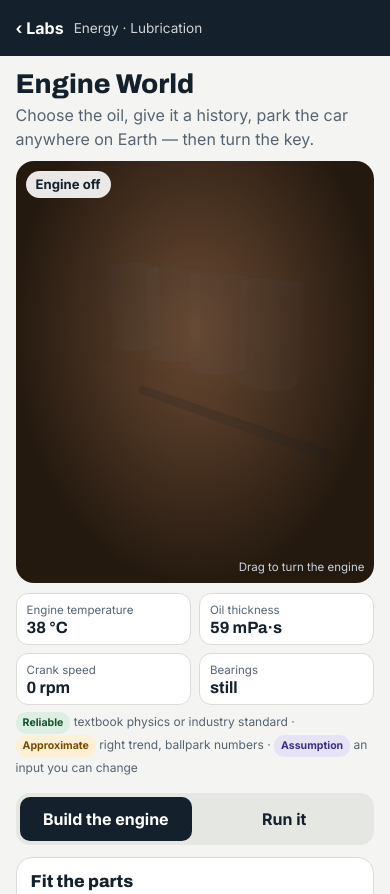
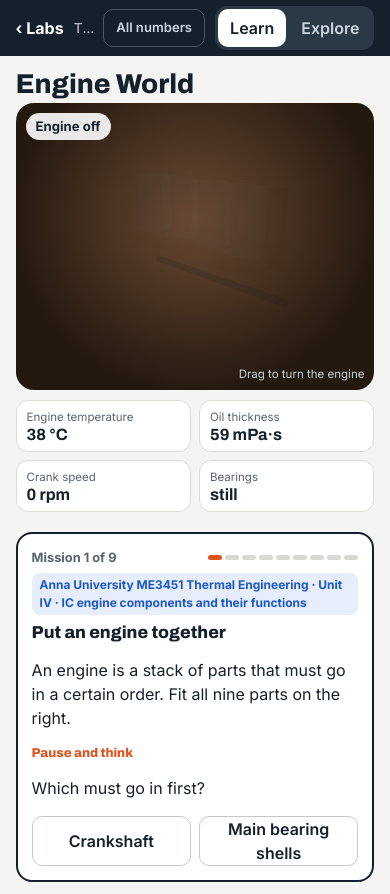
Before and after one commit to premsethutmc/openpath-labs, a plain HTML site: page engine-world/index.html in a window 390 px wide. Shown: the top 894 px of the page. Drawn offline with Linux system fonts and the light colour scheme; animation ran at ten frames a second.

Commit message:
Engine World: Learn mode with nine syllabus-linked missions
- Guided path (default): each mission shows only its panels, asks a
  prediction answered by the simulation, explains, then sets a task
- Simpler screens: key numbers only in Learn mode, 'All numbers' toggle,
  shorter 3D view on phones
- Missions and panels tagged to Anna University R2021 ME3451 Thermal
  Engineering (Units IV and V); mapping documented

Co-Authored-By: Claude Opus 5.5 <noreply@anthropic.com>
Claude-Session: https://claude.ai/code/session_014AeEbTn1XrAyzgCrrNZCqE

```diff
--- a/engine-world/index.html
+++ b/engine-world/index.html
@@ -11,7 +11,12 @@
 <body data-climate="mild">
 <header class="bar">
   <a class="back" href="../index.html">‹ Labs</a>
-  <span class="crumb">Energy · Lubrication</span>
+  <span class="crumb">Thermal engineering</span>
+  <button type="button" id="numbers" class="numbers" aria-pressed="false">All numbers</button>
+  <div class="mode" role="radiogroup" aria-label="Mode">
+    <button type="button" role="radio" data-mode="learn" aria-checked="true">Learn</button>
+    <button type="button" role="radio" data-mode="explore" aria-checked="false">Explore</button>
+  </div>
 </header>
 
 <main>
@@ -39,6 +44,7 @@
   </section>
 
   <section class="side">
+    <div class="card mission" id="mission" aria-live="polite"></div>
     <div class="tabs" role="tablist" aria-label="Mode">
       <button type="button" role="tab" id="tab-build" aria-selected="true" aria-controls="build-panel">Build the engine</button>
       <button type="button" role="tab" id="tab-run" aria-selected="false" aria-controls="run-panel">Run it</button>
@@ -65,7 +71,7 @@
       <p class="note" id="oil-note"></p>
     </div>
 
-    <div class="card step">
+    <div class="card step" id="s-history">
       <h2><span class="n">2</span> Its history</h2>
       <div class="chips" id="history" role="radiogroup" aria-label="Oil history">
         <button type="button" role="radio" data-history="fresh" aria-checked="true">Fresh oil</button>
@@ -77,7 +83,7 @@
       </label>
     </div>
 
-    <div class="card step">
+    <div class="card step" id="s-park">
       <h2><span class="n">3</span> Where it is parked</h2>
       <div class="chips" id="places" role="radiogroup" aria-label="Place"></div>
       <label class="range">Parked for <output id="hours-out"></output><input id="hours" type="range" min="0" max="96" step="1" value="96"></label>
@@ -86,7 +92,7 @@
       <p class="note" id="coolant-note"></p>
     </div>
 
-    <div class="card step key-step">
+    <div class="card step key-step" id="s-key">
       <h2><span class="n">4</span> Turn the key</h2>
       <div id="predict"></div>
       <div class="row"><button type="button" class="primary" id="key">Turn the key</button></div>
@@ -97,7 +103,7 @@
       </div>
     </div>
 
-    <div class="card step">
+    <div class="card step" id="s-drive">
       <h2><span class="n">5</span> Drive</h2>
       <label class="range">Engine speed <output id="rpm-out"></output><input id="rpm" type="range" min="1000" max="7500" step="100" value="3000"></label>
       <label class="range">Accelerator <output id="thr-out"></output><input id="thr" type="range" min="0" max="100" step="5" value="60"></label>
--- /dev/null
+++ b/engine-world/missions.mjs
@@ -0,0 +1,90 @@
+// Guided missions through Engine World, mapped to the Anna University R2021 syllabus ME3451 Thermal Engineering.
+// Every prediction's correct answer is computed by the simulation at the moment it is asked — never hard-coded.
+
+export const COURSE = 'Anna University ME3451 Thermal Engineering';
+
+export function makeMissions(api) {
+  const { S, set, model } = api;
+  return [
+    {
+      id: 'build', unit: 'Unit IV · IC engine components and their functions', title: 'Put an engine together',
+      intro: 'An engine is a stack of parts that must go in a certain order. Fit all nine parts on the right.',
+      show: ['build-panel'], tab: 'build',
+      predict: { q: 'Which must go in first?', options: ['Crankshaft', 'Main bearing shells'], answer: () => (model.fitFirst('crank') ? 'Crankshaft' : 'Main bearing shells') },
+      explain: 'The crankshaft never touches the block directly: it runs on thin shells with an oil film between. Wrong order? The build tells you why.',
+      task: 'Fit all nine parts (or press “Skip: use a ready-built engine”).', done: () => model.complete(),
+    },
+    {
+      id: 'pv', unit: 'Unit IV · Ideal and actual p-v diagrams', title: 'Read the pressure–volume loop',
+      intro: 'Each cycle the gas is squeezed, burned and expands. The area inside the p–V loop is the work done per cycle.',
+      show: ['s-drive'], setup: () => { set('rpm', 3000); set('thr', 0.3); },
+      predict: { q: 'Push the accelerator from 30 % to 100 %. Will the loop get bigger or smaller?', options: ['Bigger', 'Smaller'],
+        answer: () => (model.work({ thr: 1 }) > model.work({ thr: 0.3 }) ? 'Bigger' : 'Smaller') },
+      explain: 'More throttle lets more air in, so more fuel burns: higher pressures, a fatter loop, more work. At part throttle the engine also pays to suck air past the closed throttle (pumping loss).',
+      task: 'Move the accelerator and watch the loop and the torque change.', after: () => set('thr', 1),
+    },
+    {
+      id: 'valves', unit: 'Unit IV · Valve timing diagrams', title: 'Valve timing decides where the engine is strong',
+      intro: 'When the valves open and close, and how far, controls how well the cylinders fill at each speed.',
+      show: ['s-breathe'], setup: () => { model.cam('economy'); set('rpm', 1500); set('thr', 1); },
+      predict: { q: 'At 1500 rpm, which camshaft pulls harder: Economy or Sport?', options: ['Economy', 'Sport'],
+        answer: () => (model.torqueWithCam('economy', 1500) > model.torqueWithCam('sport', 1500) ? 'Economy' : 'Sport') },
+      explain: 'A sport cam keeps the inlet open long after bottom dead centre. At low speed the rising piston pushes some charge back out; at high speed the moving air keeps flowing in. Mild cams win low down, wild cams win at the top.',
+      task: 'Switch between Economy, Stock and Sport and compare the dyno curves (the previous one is dashed).',
+    },
+    {
+      id: 'mixture', unit: 'Unit IV · Air–fuel ratio: lean and rich mixtures', title: 'Rich for power, lean for economy',
+      intro: 'λ = 1 means exactly enough air to burn all the fuel (14.7 kg of air per kg of petrol).',
+      show: ['s-burn'], setup: () => { set('rpm', 3000); set('thr', 1); set('lam', 1); },
+      predict: { q: 'Which uses less fuel for each kWh of work: a lean mixture (λ 1.15) or a rich one (λ 0.88)?', options: ['Lean', 'Rich'],
+        answer: () => (model.bsfc({ lam: 1.15 }) < model.bsfc({ lam: 0.88 }) ? 'Lean' : 'Rich') },
+      explain: 'Rich: extra fuel that cannot find oxygen, but a cooler, faster burn gives slightly more power. Lean: every drop of fuel burns, so economy is best — until the flame struggles and misfires. Engines with catalysts run near λ = 1.',
+      task: 'Slide the mixture and watch power, fuel per kWh and the exhaust bars.', after: () => set('lam', 1),
+    },
+    {
+      id: 'knock', unit: 'Unit IV · Knocking: phenomena and control', title: 'Knock — and how engines avoid it',
+      intro: 'Firing the spark earlier gives the flame more time — up to a point. Then the unburned gas ahead of the flame explodes on its own.',
+      show: ['s-burn'], setup: () => { set('rpm', 2000); set('thr', 1); model.fuel(91); model.ecu(false); set('adv', 40); },
+      predict: { q: 'Regular fuel (RON 91), spark at 40° before top dead centre, full throttle at 2000 rpm. Will it knock?', options: ['Yes', 'No'],
+        answer: () => (model.knocks() ? 'Yes' : 'No') },
+      explain: 'Knock is controlled three ways: retard the spark (the engine computer does this using a knock sensor), use higher-octane fuel, or lower the compression ratio.',
+      task: 'Switch to “Engine computer + knock sensor”, then try Racing fuel and see how far the spark can advance.', after: () => model.ecu(true),
+    },
+    {
+      id: 'lube', unit: 'Unit V · Lubrication systems', title: 'A cold start in Alaska',
+      intro: 'Oil thickens enormously as it cools. The starter and the oil pump both have to fight it.',
+      show: ['s-oil', 's-park', 's-key'], setup: () => { model.oil('5W-30'); model.place('alaska'); set('hours', 96); },
+      predict: { q: 'Fresh 5W-30, four days parked in Alaska (−35 °C). Will the engine start?', options: ['Yes', 'No'],
+        answer: () => (model.starts() ? 'Yes' : 'No') },
+      explain: 'The “5W” rating promises cranking down to about −30 °C. Below that, the oil is too thick for a cold battery. 0W-20 is rated to −35 °C.',
+      task: 'Turn the key. Then try 0W-20, and 20W-50.',
+    },
+    {
+      id: 'cooling', unit: 'Unit V · Cooling systems', title: 'Antifreeze',
+      intro: 'Coolant is water mixed with antifreeze (ethylene glycol). Pure water freezes at 0 °C and expands about 9 % — enough to crack an engine block.',
+      show: ['s-park'], setup: () => { model.place('alaska'); set('gly', 30); },
+      predict: { q: 'Coolant with 30 % antifreeze, parked in Alaska at −35 °C. Will it freeze?', options: ['Yes', 'No'],
+        answer: () => (model.frozen() ? 'Yes' : 'No') },
+      explain: 'A 30 % mix only protects to about −16 °C. A 50 % mix protects to about −37 °C; more than 60 % gets worse again.',
+      task: 'Move the antifreeze slider until the coolant is safe.', after: () => set('gly', 50),
+    },
+    {
+      id: 'turbo', unit: 'Unit V · Supercharging and turbocharging', title: 'Forcing more air in',
+      intro: 'A turbocharger uses exhaust energy to compress the intake air, so more air — and more fuel — fits into each cylinder.',
+      show: ['s-burn'], setup: () => { model.place('chennai'); set('rpm', 5000); set('thr', 1); set('boost', 0); model.ecu(true); },
+      predict: { q: 'Add 0.8 bar of boost with no intercooler. What happens to the temperature of the air entering the cylinders?', options: ['Hotter', 'Same', 'Colder'],
+        answer: () => { const d = model.airTemp({ boost: 0.8, ic: 'none' }) - model.airTemp({ boost: 0 }); return d > 2 ? 'Hotter' : d < -2 ? 'Colder' : 'Same'; } },
+      explain: 'Compressing air heats it (the same reason a bicycle pump gets warm). Hot air is less dense and knocks sooner, so turbo engines use an intercooler.',
+      task: 'Set boost to 0.8 bar, then compare intercooler None / Basic / Large.',
+    },
+    {
+      id: 'bench', unit: 'Unit V · Performance parameters and testing', title: 'The test bench',
+      intro: 'Engines are measured on a dynamometer. Here a high-fidelity model of a real 1.2 L Maruti Suzuki engine runs the test.',
+      show: ['s-breathe'], setup: () => { model.cam('stock'); set('rpm', 4500); set('thr', 1); },
+      predict: { q: 'The maker publishes this engine’s maximum torque at 4500 rpm. Which is closest?', options: ['95 N·m', '113 N·m', '135 N·m'],
+        answer: () => { const t = model.published(); return ['95 N·m', '113 N·m', '135 N·m'].reduce((a, b) => (Math.abs(parseFloat(b) - t) < Math.abs(parseFloat(a) - t) ? b : a)); } },
+      explain: 'Torque × speed = power. The test bench simulates pressure waves in every pipe; its result is checked against the maker’s figures.',
+      task: 'Press “Run the test bench at this speed” and look at the pressure waves in the cylinder and inlet pipe.',
+    },
+  ];
+}
--- a/engine-world/world.css
+++ b/engine-world/world.css
@@ -12,7 +12,7 @@ button:focus-visible,a:focus-visible,input:focus-visible,select:focus-visible,su
 button:disabled{opacity:.5;cursor:default}
 .bar{display:flex;align-items:center;gap:10px;padding:6px max(4vw,12px);background:var(--ink);color:#fff;min-height:52px}
 .back{color:#fff;text-decoration:none;font-weight:700;min-height:44px;display:flex;align-items:center}
-.crumb{font-size:.85rem;opacity:.8}
+.crumb{flex:1;font-size:.85rem;opacity:.8;white-space:nowrap;overflow:hidden;text-overflow:ellipsis}
 main{display:grid;gap:14px;padding:12px max(4vw,12px) 40px;max-width:1240px;margin:auto}
 @media(min-width:920px){main{grid-template-columns:minmax(0,1.3fr) minmax(0,1fr);align-items:start}.stage{position:sticky;top:12px}}
 h1{font:800 clamp(1.7rem,4vw,2.5rem)/1.05 Archivo,sans-serif;margin:2px 0 4px}
@@ -100,3 +100,22 @@ h3.sub{font-size:.85rem;margin:12px 0 6px;color:var(--muted)}
 .bench{margin-top:14px;padding-top:6px;border-top:1px dashed #d9ddd6}
 .ref{stroke:#2f8f4e;stroke-width:2.2}.mine{stroke:#7a3fb8;stroke-width:2.2}
 .cylp{stroke:#e0531f;stroke-width:1.8}.runp{stroke:#1d58c8;stroke-width:1.8}.openband{fill:#dbe8f7}.exband{fill:#f6e1d6}
+.mode{display:flex;background:#2a3946;border-radius:12px;padding:3px;gap:3px}
+.mode button{border:0;background:transparent;color:#cbd5dd;min-height:38px}
+.mode button[aria-checked=true]{background:#fff;color:var(--ink)}
+.numbers{min-height:38px;background:transparent;color:#cbd5dd;border-color:#4a5966;font-size:.82rem}
+.numbers[aria-pressed=true]{background:#fff;color:var(--ink)}
+.mission{border:2px solid var(--ink)}
+.mission .mhead{display:flex;justify-content:space-between;align-items:center;gap:8px;font-size:.8rem;color:var(--muted);font-weight:700}
+.mission .unit{display:inline-block;margin:6px 0 2px;font-size:.75rem;font-weight:800;color:#1d58c8;background:#e6eefb;border-radius:8px;padding:3px 8px}
+.mission h2{margin:6px 0 4px}
+.mission .dots{display:flex;gap:3px}.mission .dots i{width:14px;height:5px;border-radius:3px;background:#d6dad3}.mission .dots i.on{background:var(--act)}
+.mission .task{font-weight:700;background:#f3f5f1;border-radius:10px;padding:8px 10px}
+.mission .result{font-weight:700;margin:8px 0}.mission .result.right{color:#14632f}.mission .result.wrong{color:#9a3412}
+.syll{display:inline-block;margin-left:auto;font-size:.68rem;font-weight:800;color:#1d58c8;background:#e6eefb;border-radius:8px;padding:2px 7px}
+body[data-mode=explore] .mission{display:none}
+body[data-mode=learn] .learn-hidden{display:none!important}
+body[data-mode=learn][data-details=off] .results li:not(.key):not(.verdict){display:none}
+body[data-mode=learn][data-details=off] #vchart,body[data-mode=learn][data-details=off] .emis{display:none}
+body[data-mode=learn] .key{display:none}
+@media(max-width:919px){body[data-mode=learn] .viewport{height:clamp(220px,34vh,360px)}body[data-mode=learn] .titleblock p{display:none}}
--- a/engine-world/world.mjs
+++ b/engine-world/world.mjs
@@ -5,6 +5,7 @@ import { CAMS, SPRINGS, timing, volumetricEfficiency, machIndex, tunedRpm, float
 import { FUELS, INTERCOOLERS, turbo, sparkSweep, ecuTiming, emissionsTrend } from '../engines/thermofluids/combustion.mjs';
 import { BENCH_REFERENCE } from './bench-reference.mjs';
 import { K12M_PUBLISHED } from '../engines/thermofluids/gasdyn.mjs';
+import { makeMissions, COURSE } from './missions.mjs';
 import { PARTS, emptyBuild, complete, fit, remove, has, option, isComplete, buildEffects } from './assembly.mjs';
 import { engineItems, SCENE_TARGET } from './scene.mjs';
 
@@ -43,7 +44,8 @@ const place = () => PLACES.find(p => p.id === S.place);
 const engineT = () => soak(90, place().T, S.hours);
 const fmt = (n, d = 0) => (Math.abs(n) >= 10000 ? Math.round(n).toLocaleString('en-IN') : n.toFixed(d));
 const conf = c => `<span class="conf ${c}">${{ reliable: 'Reliable', approximate: 'Approximate', assumption: 'Assumption' }[c]}</span>`;
-const li = (label, value, c, cls = '') => `<li class="${cls}"><span>${label}</span><b>${value}</b>${c ? conf(c) : ''}</li>`;
+const KEY = /^(Cranking speed|Time until oil|Torque|Power|Cylinder filling|Closest valve|Spark chosen|Your spark|Knock|Air entering|Fuel per kWh|Oil pressure)/;
+const li = (label, value, c, cls = '') => `<li class="${cls}${KEY.test(label) ? ' key' : ''}"><span>${label}</span><b>${value}</b>${c ? conf(c) : ''}</li>`;
 function oilColour(T, o) {
   const v = viscosity(o, T);
   if (v.gelled) return '#5b4a33';
@@ -377,6 +379,7 @@ function paintBuild() {
 
 function paint() {
   paintBuild();
+  paintMission();
   paintOilChips(); paintChart(); paintPlaces(); paintPredict();
   $('history').querySelectorAll('button').forEach(b => b.setAttribute('aria-checked', String(b.dataset.history === S.history)));
   $('age-box').hidden = S.history !== 'desert';
@@ -415,6 +418,72 @@ $('key').onclick = () => {
     paint();
   }, reduced ? 50 : 2600);
 };
+
+// ---------- guided missions (Learn mode) ----------
+const UNITS = { 's-oil': 'Unit V', 's-history': 'Unit V', 's-park': 'Unit V', 's-key': 'Unit V', 's-drive': 'Unit IV–V', 's-breathe': 'Unit IV', 's-burn': 'Unit IV–V' };
+const INPUTS = { rpm: ['rpm', v => v], thr: ['thr', v => v * 100], hours: ['hours', v => v], gly: ['gly', v => v], lam: ['lam', v => v], adv: ['adv', v => v], boost: ['boost', v => v], ot: ['ot', v => v] };
+function set(key, v) {
+  if (key === 'boost') S.boostTarget = v; else S[key] = v;
+  const [id, f] = INPUTS[key]; $(id).value = f(v);
+}
+const withS = (patch, fn) => { const keep = {}; for (const k in patch) keep[k] = S[k]; Object.assign(S, patch); try { return fn(); } finally { Object.assign(S, keep); } };
+const opNow = () => { const { ecu, tb, ...cb } = comb(S.rpm, S.thr); return operatingPoint({ rpm: S.rpm, throttle: S.thr, oil: oil(), oilTemp: S.ot, compression: fx().compressionFactor, friction: fx().frictionFactor, ...breathe(S.rpm), ...cb }); };
+const model = {
+  fitFirst: id => fit(emptyBuild(), id).ok,
+  complete: () => isComplete(S.build),
+  work: ({ thr }) => withS({ thr }, () => opNow().work),
+  cam: id => { S.camId = id; S.cam = { ...CAMS[id] }; $('dur').value = S.cam.duration; $('lift').value = S.cam.lift; $('lc').value = S.cam.centre; S.benchCurve = null; },
+  torqueWithCam: (id, rpm) => withS({ cam: { ...CAMS[id] }, rpm, thr: 1 }, () => opNow().torque),
+  bsfc: ({ lam }) => withS({ lambda: lam }, () => opNow().bsfc),
+  fuel: ron => { S.octane = ron; }, ecu: on => { S.ecu = on; },
+  knocks: () => opNow().knock,
+  oil: k => { S.oilKey = k; S.history = 'fresh'; }, place: id => { S.place = id; },
+  starts: () => cranking({ oil: oil(), T: engineT() }).starts,
+  frozen: () => frozen(),
+  airTemp: ({ boost, ic }) => turbo({ target: boost, rpm: S.rpm, intercooler: ic || S.ic, ambientC: place().T }).T1 - 273.15,
+  published: () => BENCH_REFERENCE.find(p => p.rpm === 4500).torque,
+};
+const MISSIONS = makeMissions({ S, set, model });
+let mode = (() => { try { return localStorage.getItem('engine.mode') || 'learn'; } catch { return 'learn'; } })();
+const M = { i: 0, guess: null, answer: null };
+function startMission(i) {
+  M.i = Math.max(0, Math.min(MISSIONS.length - 1, i)); M.guess = null; M.answer = null;
+  const m = MISSIONS[M.i];
+  if (m.tab === 'build') S.tab = 'build';
+  else { if (!isComplete(S.build)) S.build = complete(); S.tab = 'run'; }
+  m.setup?.(); resetStart(); paint();
+  try { localStorage.setItem('engine.mission', String(M.i)); } catch {}
+}
+function paintMission() {
+  const el = $('mission'), m = MISSIONS[M.i];
+  document.body.dataset.mode = mode;
+  document.querySelectorAll('[data-mode]').forEach(b => b.setAttribute('aria-checked', String(b.dataset.mode === mode)));
+  // visibility: in Learn mode only the cards this mission needs
+  const learn = mode === 'learn';
+  document.querySelector('.tabs').classList.toggle('learn-hidden', learn);
+  for (const id of ['build-panel', 's-oil', 's-history', 's-park', 's-key', 's-drive', 's-breathe', 's-burn']) $(id).classList.toggle('learn-hidden', learn && !m.show.includes(id));
+  for (const [id, u] of Object.entries(UNITS)) { const h = $(id).querySelector('h2'); if (!h.querySelector('.syll')) h.insertAdjacentHTML('beforeend', `<span class="syll" title="${COURSE}">${u}</span>`); }
+  if (!learn) return;
+  let h = `<div class="mhead"><span>Mission ${M.i + 1} of ${MISSIONS.length}</span><div class="dots">${MISSIONS.map((_, k) => `<i class="${k <= M.i ? 'on' : ''}"></i>`).join('')}</div></div>
+    <span class="unit">${COURSE} · ${m.unit}</span><h2>${m.title}</h2><p>${m.intro}</p>`;
+  if (!M.answer) {
+    h += `<p class="think">Pause and think</p><p>${m.predict.q}</p><div class="row">${m.predict.options.map(o => `<button type="button" class="guess" data-mguess="${o}">${o}</button>`).join('')}</div>`;
+  } else {
+    const right = M.guess === M.answer;
+    h += `<p class="result ${right ? 'right' : 'wrong'}">${right ? 'Right' : 'Not quite'} — the simulation says: ${M.answer}.</p><p>${m.explain}</p><p class="task">Now try it: ${m.task}</p>`;
+    const blocked = m.done && !m.done();
+    h += `<div class="row">${M.i > 0 ? '<button type="button" id="m-prev">Back</button>' : ''}${M.i < MISSIONS.length - 1 ? `<button type="button" class="primary" id="m-next" ${blocked ? 'disabled' : ''}>Next mission</button>` : '<button type="button" class="primary" id="m-explore">Explore everything</button>'}</div>`;
+    if (blocked) h += `<p class="note">Finish the task to continue.</p>`;
+  }
+  el.innerHTML = h;
+  el.querySelectorAll('[data-mguess]').forEach(b => b.onclick = () => { M.guess = b.dataset.mguess; M.answer = m.predict.answer(); m.after?.(); paint(); });
+  const nx = $('m-next'); if (nx) nx.onclick = () => startMission(M.i + 1);
+  const pv = $('m-prev'); if (pv) pv.onclick = () => startMission(M.i - 1);
+  const ex = $('m-explore'); if (ex) ex.onclick = () => setMode('explore');
+}
+function setMode(m) { mode = m; try { localStorage.setItem('engine.mode', m); } catch {} document.body.dataset.details = m === 'learn' ? (S.allNumbers ? 'on' : 'off') : 'on'; paint(); }
+document.querySelectorAll('[data-mode]').forEach(b => b.onclick = () => setMode(b.dataset.mode));
+$('numbers').onclick = () => { S.allNumbers = !S.allNumbers; $('numbers').setAttribute('aria-pressed', String(S.allNumbers)); document.body.dataset.details = mode === 'learn' && !S.allNumbers ? 'off' : 'on'; };
 
 // ---------- inputs ----------
 $('tab-build').onclick = () => { S.tab = 'build'; resetStart(); paint(); };
@@ -488,7 +557,8 @@ function frame(now) {
   }
   requestAnimationFrame(frame);
 }
-paint();
+document.body.dataset.details = mode === 'learn' ? 'off' : 'on';
+if (mode === 'learn') { let i = 0; try { i = +(localStorage.getItem('engine.mission') || 0); } catch {} startMission(i); } else paint();
 requestAnimationFrame(frame);
 window.__engine = { state: S };
 document.body.dataset.ready = 'true';
```
Also changed, not shown: tests/engine.e2e.mjs (+48 -0 lines), 1 other file.
